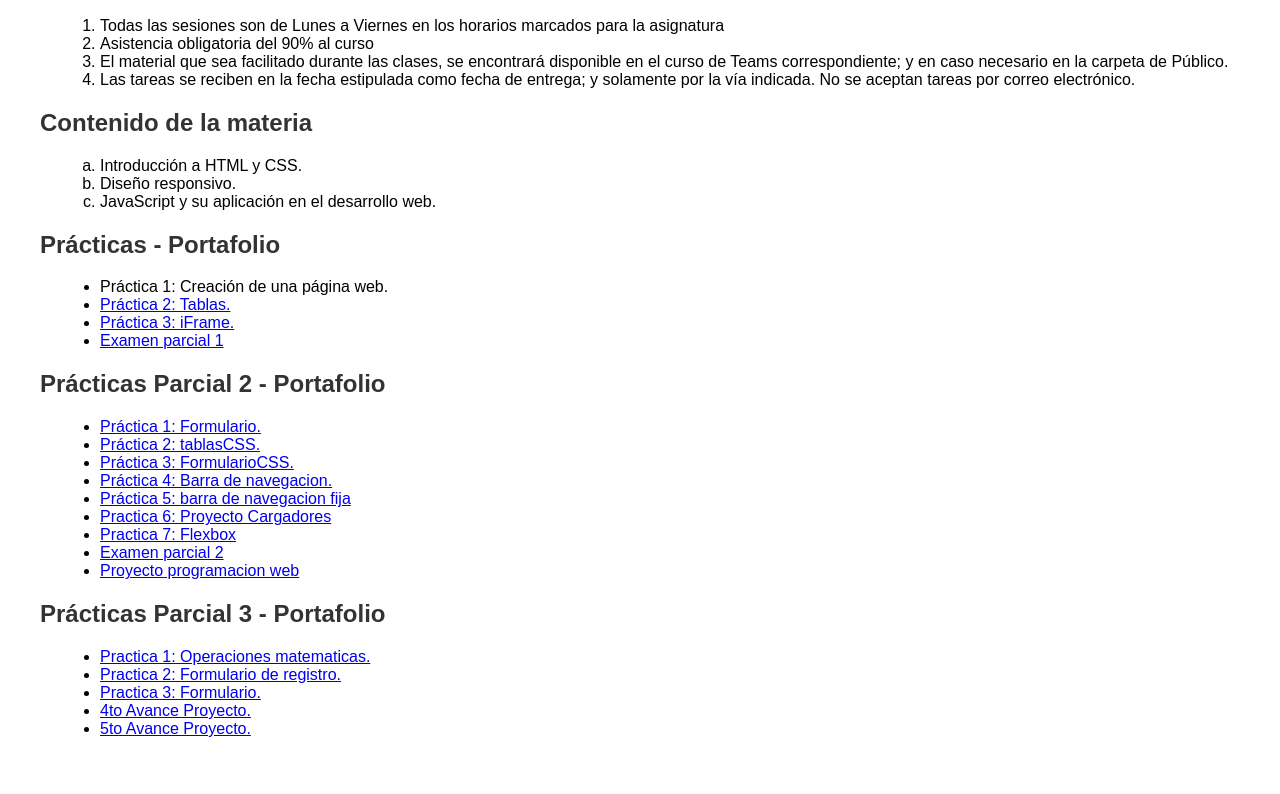
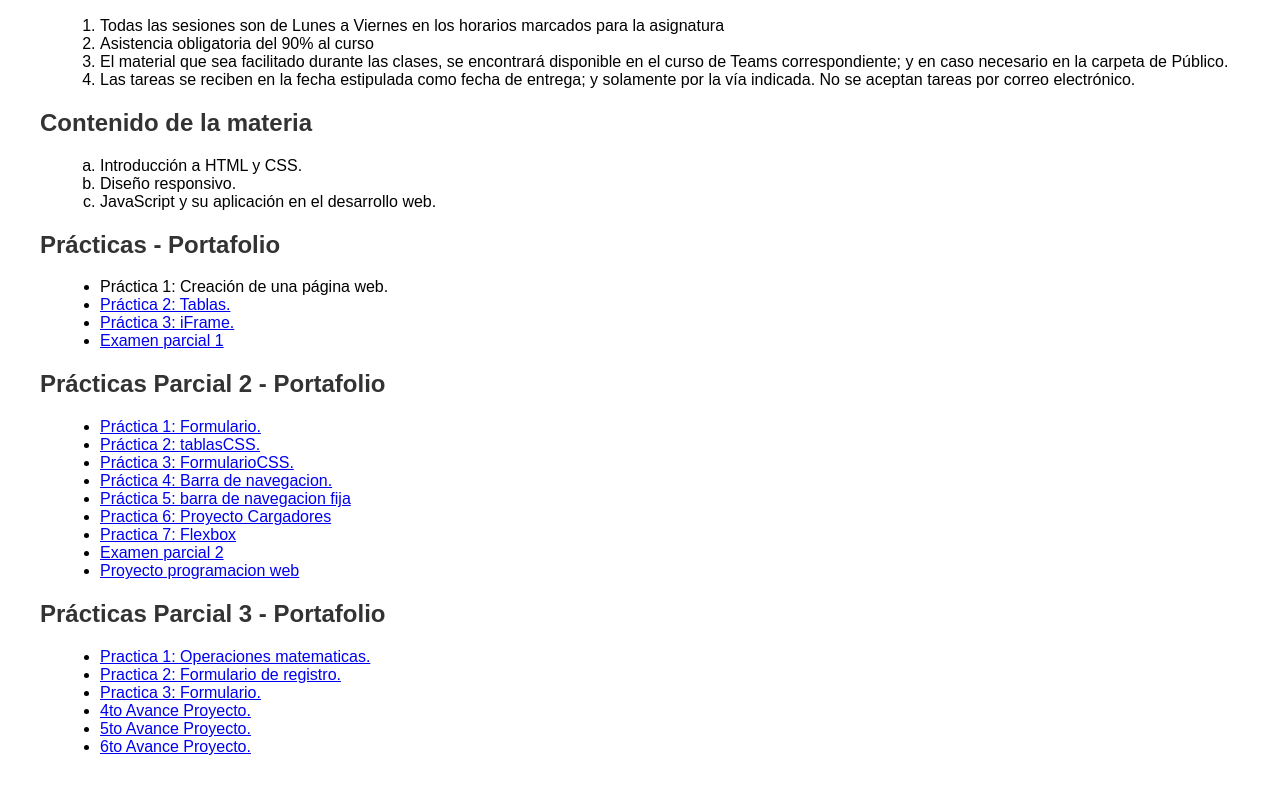
Before and after one commit to GinoWeb/paginaweb, a plain HTML site: page index.html in a window 1280 px wide. Shown: the part 1124-1918 px from the top of the page. Drawn offline with Linux system fonts and the light colour scheme.

Commit message:
index.html

```diff
--- a/index.html
+++ b/index.html
@@ -139,6 +139,7 @@
         <li><a href="formulario/Formulario JS html.html"target="_blank"> Practica 3: Formulario.</a></li>
         <li><a href="4to avance/ProyectoRevision.html"target="_blank"> 4to Avance Proyecto.</a></li>
         <li><a href="5to avance/ProyectoRevision.html"target="_blank"> 5to Avance Proyecto.</a></li>
+        <li><a href="6to avance/ProyectoRevision.html"target="_blank"> 6to Avance Proyecto.</a></li>
 
     </ul>
 </body>
```
